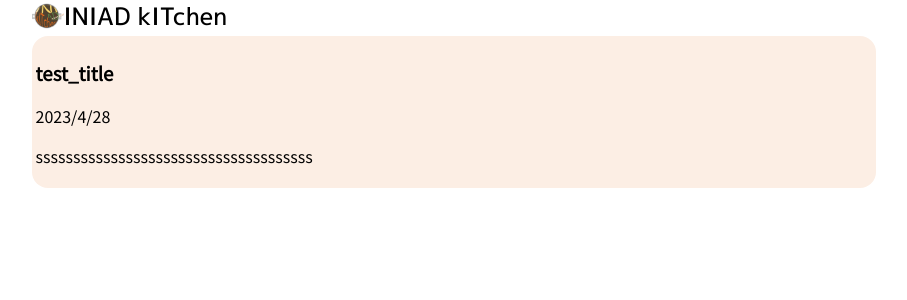
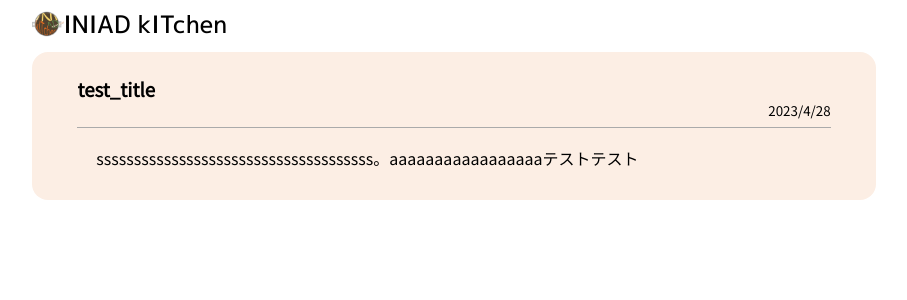
Before and after one commit to kazunariM/iniad-kitchen-front, a Next.js app: page /detail/1 in a window 1280 px wide. Shown: the top 300 px of the page, without its empty margins (186-1093 px from the left). Built offline with nearby package versions, Linux system fonts and the light colour scheme.

Commit message:
デザイン調整
index.tsx:16
brに閉じタグ要求されていたので挿入、注意

```diff
--- a/src/components/article.tsx
+++ b/src/components/article.tsx
@@ -20,16 +20,19 @@ export default function GetArticle(article_id: string){
         }
 
         fetchData()*/
-        setArticle({title:"test_title",event_day:"2023/4/28",text:"<p>sssssssssssssssssssssssssssssssssssss</p>"})
+        setArticle({title:"test_title",event_day:"2023/4/28",text:"<p>sssssssssssssssssssssssssssssssssssss。aaaaaaaaaaaaaaaaaテストテスト</p>"})
     }, [])
 
     if (article){
         return(
             <article>
-                <div>
-                    <h3>{article.title}</h3>
-                    <p>{article.event_day}</p>
-                    <div dangerouslySetInnerHTML={{__html:article.text}}></div>
+                <div className={styles.article}>
+                    <div className={styles.article_header}>
+                      <h3>{article.title}</h3>
+                      <small>{article.event_day}</small>
+                    </div>
+
+                    <div dangerouslySetInnerHTML={{__html:article.text}} className={styles.article_body}></div>
                 </div>
             </article>
         )
--- a/src/styles/article.module.scss
+++ b/src/styles/article.module.scss
@@ -0,0 +1,34 @@
+.article{
+    width: 90%;
+    margin: auto;
+
+    .article_header{
+        display: flex;
+        align-items: flex-end;
+        justify-content: space-between;
+        padding-bottom: 7px;
+        border-bottom: solid 1px #aaa;
+    }
+
+    .article_body{
+        width: 95%;
+        margin: auto;
+        padding-bottom: 15px;
+
+        p{
+            word-wrap: break-word;
+            line-height: 1.8;
+            margin-bottom: 0.5em;
+        }
+
+        img {
+            max-width: 100%;
+            max-height: 200px;
+        }
+
+    }
+
+
+
+
+}
--- a/src/styles/globals.scss
+++ b/src/styles/globals.scss
@@ -14,7 +14,7 @@ body {
 
 header {
   nav {
-    margin: 0;
+    margin: 0.5em 0 ;
 
 
     h1 {
@@ -52,7 +52,7 @@ main {
   border-radius: 16px;
 
   section {
-    margin: 2em 0;
+    margin: 2em 1em;
 
     h2 {
       font-family: 'M PLUS 1p', sans-serif;
@@ -71,8 +71,11 @@ main {
     table {
       tbody {
         tr {
+          margin: 10px;
           th {
             vertical-align: initial;
+            text-align: left;
+
           }
 
           td {
@@ -89,6 +92,17 @@ main {
   }
 }
 
+section > :not(h2){
+  width: 95%;
+  margin: auto;
+}
+
+.subscribe {
+  width: 80%;
+  margin: auto;
+}
+
+
 footer {
   p {
     margin: 0;
```
Also changed, not shown: src/pages/index.tsx (+9 -4 lines).
